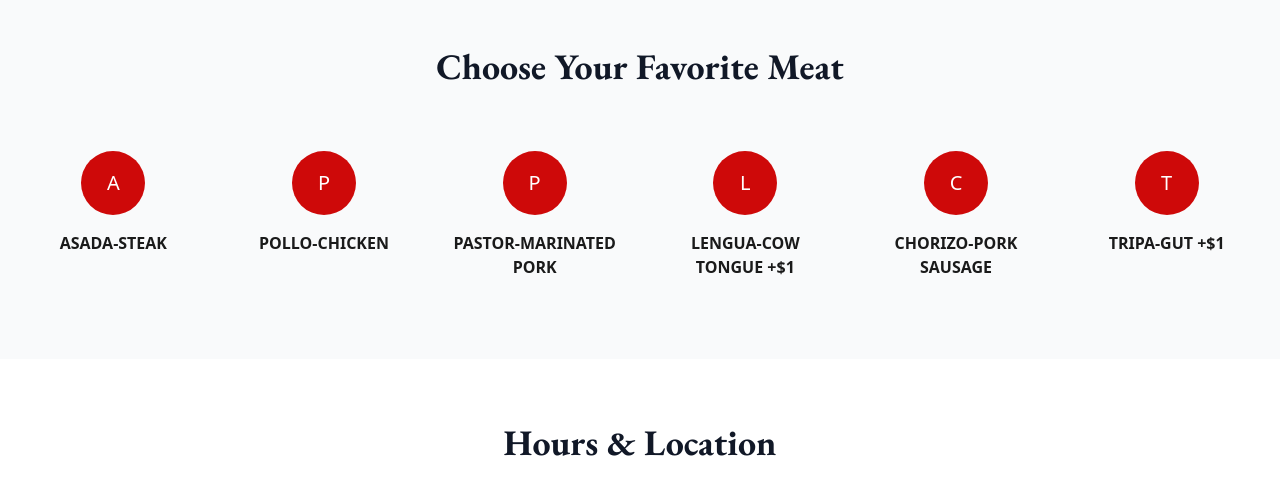
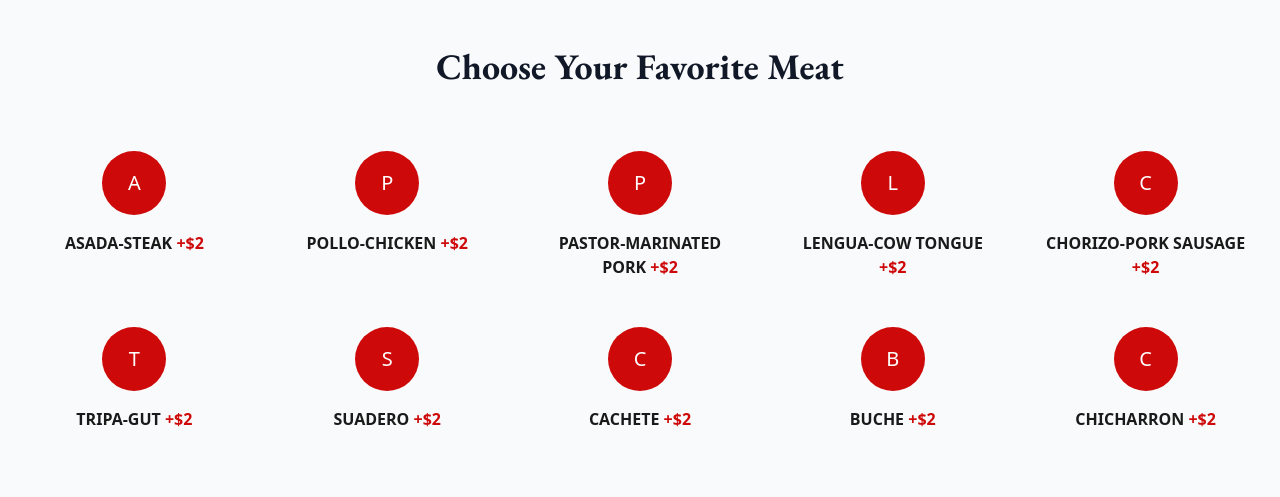
Before and after one commit to saviorluis/el-zap, a Next.js app: page / in a window 1280 px wide. Shown: the part 1860-2357 px from the top of the page. Built offline with nearby package versions, Linux system fonts and the light colour scheme.

Commit message:
Add new meat options (Suadero, Cachete, Buche, Chicharron) and update pricing

```diff
--- a/src/app/menu/page.tsx
+++ b/src/app/menu/page.tsx
@@ -24,27 +24,43 @@ export default function MenuPage() {
 
           <div className="grid grid-cols-2 md:grid-cols-3 gap-6 max-w-4xl mx-auto">
             <div className="bg-gray-50 p-4 rounded-lg text-center">
-              <h3 className="text-xl font-semibold">ASADA-STEAK</h3>
+              <h3 className="text-xl font-semibold">ASADA-STEAK <span className="text-primary">+$2</span></h3>
             </div>
 
             <div className="bg-gray-50 p-4 rounded-lg text-center">
-              <h3 className="text-xl font-semibold">POLLO-CHICKEN</h3>
+              <h3 className="text-xl font-semibold">POLLO-CHICKEN <span className="text-primary">+$2</span></h3>
             </div>
 
             <div className="bg-gray-50 p-4 rounded-lg text-center">
-              <h3 className="text-xl font-semibold">PASTOR-MARINATED PORK</h3>
+              <h3 className="text-xl font-semibold">PASTOR-MARINATED PORK <span className="text-primary">+$2</span></h3>
             </div>
 
             <div className="bg-gray-50 p-4 rounded-lg text-center">
-              <h3 className="text-xl font-semibold">LENGUA-COW TONGUE <span className="text-primary">+$1</span></h3>
+              <h3 className="text-xl font-semibold">LENGUA-COW TONGUE <span className="text-primary">+$2</span></h3>
             </div>
 
             <div className="bg-gray-50 p-4 rounded-lg text-center">
-              <h3 className="text-xl font-semibold">CHORIZO-PORK SAUSAGE</h3>
+              <h3 className="text-xl font-semibold">CHORIZO-PORK SAUSAGE <span className="text-primary">+$2</span></h3>
             </div>
 
             <div className="bg-gray-50 p-4 rounded-lg text-center">
-              <h3 className="text-xl font-semibold">TRIPA-GUT <span className="text-primary">+$1</span></h3>
+              <h3 className="text-xl font-semibold">TRIPA-GUT <span className="text-primary">+$2</span></h3>
+            </div>
+
+            <div className="bg-gray-50 p-4 rounded-lg text-center">
+              <h3 className="text-xl font-semibold">SUADERO <span className="text-primary">+$2</span></h3>
+            </div>
+
+            <div className="bg-gray-50 p-4 rounded-lg text-center">
+              <h3 className="text-xl font-semibold">CACHETE <span className="text-primary">+$2</span></h3>
+            </div>
+
+            <div className="bg-gray-50 p-4 rounded-lg text-center">
+              <h3 className="text-xl font-semibold">BUCHE <span className="text-primary">+$2</span></h3>
+            </div>
+
+            <div className="bg-gray-50 p-4 rounded-lg text-center">
+              <h3 className="text-xl font-semibold">CHICHARRON <span className="text-primary">+$2</span></h3>
             </div>
           </div>
         </div>
@@ -220,7 +236,7 @@ export default function MenuPage() {
                   <p className="text-gray-700 mb-4">
                     Flour Tortilla, filled with mozzarella cheese, meat, lettuce and tomato
                   </p>
-                  <p className="text-2xl font-semibold text-primary">$8.99</p>
+                  <p className="text-2xl font-semibold text-primary">$12.99</p>
                 </div>
               </div>
             </div>
@@ -249,7 +265,7 @@ export default function MenuPage() {
                 <p className="text-gray-700 mb-4">
                   Cow's stomach in broth with a red chili pepper base. Hominy, lime, onions, and oregano are used to season the broth
                 </p>
-                <p className="text-2xl font-semibold text-primary">$13.99</p>
+                <p className="text-2xl font-semibold text-primary">$14.99</p>
               </div>
             </div>
           </div>
--- a/src/app/page.tsx
+++ b/src/app/page.tsx
@@ -192,47 +192,75 @@ export default function Home() {
             Choose Your Favorite Meat
           </h2>
 
-          <div className="grid grid-cols-2 md:grid-cols-3 lg:grid-cols-6 gap-4 justify-items-center">
+          <div className="grid grid-cols-2 md:grid-cols-3 lg:grid-cols-5 gap-4 justify-items-center">
             <div className="text-center p-4">
               <div className="h-16 w-16 rounded-full bg-primary flex items-center justify-center mx-auto mb-4">
                 <span className="text-white text-xl">A</span>
               </div>
-              <p className="font-semibold">ASADA-STEAK</p>
+              <p className="font-semibold">ASADA-STEAK <span className="text-primary">+$2</span></p>
             </div>
 
             <div className="text-center p-4">
               <div className="h-16 w-16 rounded-full bg-primary flex items-center justify-center mx-auto mb-4">
                 <span className="text-white text-xl">P</span>
               </div>
-              <p className="font-semibold">POLLO-CHICKEN</p>
+              <p className="font-semibold">POLLO-CHICKEN <span className="text-primary">+$2</span></p>
             </div>
 
             <div className="text-center p-4">
               <div className="h-16 w-16 rounded-full bg-primary flex items-center justify-center mx-auto mb-4">
                 <span className="text-white text-xl">P</span>
               </div>
-              <p className="font-semibold">PASTOR-MARINATED PORK</p>
+              <p className="font-semibold">PASTOR-MARINATED PORK <span className="text-primary">+$2</span></p>
             </div>
 
             <div className="text-center p-4">
               <div className="h-16 w-16 rounded-full bg-primary flex items-center justify-center mx-auto mb-4">
                 <span className="text-white text-xl">L</span>
               </div>
-              <p className="font-semibold">LENGUA-COW TONGUE +$1</p>
+              <p className="font-semibold">LENGUA-COW TONGUE <span className="text-primary">+$2</span></p>
             </div>
 
             <div className="text-center p-4">
               <div className="h-16 w-16 rounded-full bg-primary flex items-center justify-center mx-auto mb-4">
                 <span className="text-white text-xl">C</span>
               </div>
-              <p className="font-semibold">CHORIZO-PORK SAUSAGE</p>
+              <p className="font-semibold">CHORIZO-PORK SAUSAGE <span className="text-primary">+$2</span></p>
             </div>
 
             <div className="text-center p-4">
               <div className="h-16 w-16 rounded-full bg-primary flex items-center justify-center mx-auto mb-4">
                 <span className="text-white text-xl">T</span>
               </div>
-              <p className="font-semibold">TRIPA-GUT +$1</p>
+              <p className="font-semibold">TRIPA-GUT <span className="text-primary">+$2</span></p>
+            </div>
+
+            <div className="text-center p-4">
+              <div className="h-16 w-16 rounded-full bg-primary flex items-center justify-center mx-auto mb-4">
+                <span className="text-white text-xl">S</span>
+              </div>
+              <p className="font-semibold">SUADERO <span className="text-primary">+$2</span></p>
+            </div>
+
+            <div className="text-center p-4">
+              <div className="h-16 w-16 rounded-full bg-primary flex items-center justify-center mx-auto mb-4">
+                <span className="text-white text-xl">C</span>
+              </div>
+              <p className="font-semibold">CACHETE <span className="text-primary">+$2</span></p>
+            </div>
+
+            <div className="text-center p-4">
+              <div className="h-16 w-16 rounded-full bg-primary flex items-center justify-center mx-auto mb-4">
+                <span className="text-white text-xl">B</span>
+              </div>
+              <p className="font-semibold">BUCHE <span className="text-primary">+$2</span></p>
+            </div>
+
+            <div className="text-center p-4">
+              <div className="h-16 w-16 rounded-full bg-primary flex items-center justify-center mx-auto mb-4">
+                <span className="text-white text-xl">C</span>
+              </div>
+              <p className="font-semibold">CHICHARRON <span className="text-primary">+$2</span></p>
             </div>
           </div>
         </div>
```
